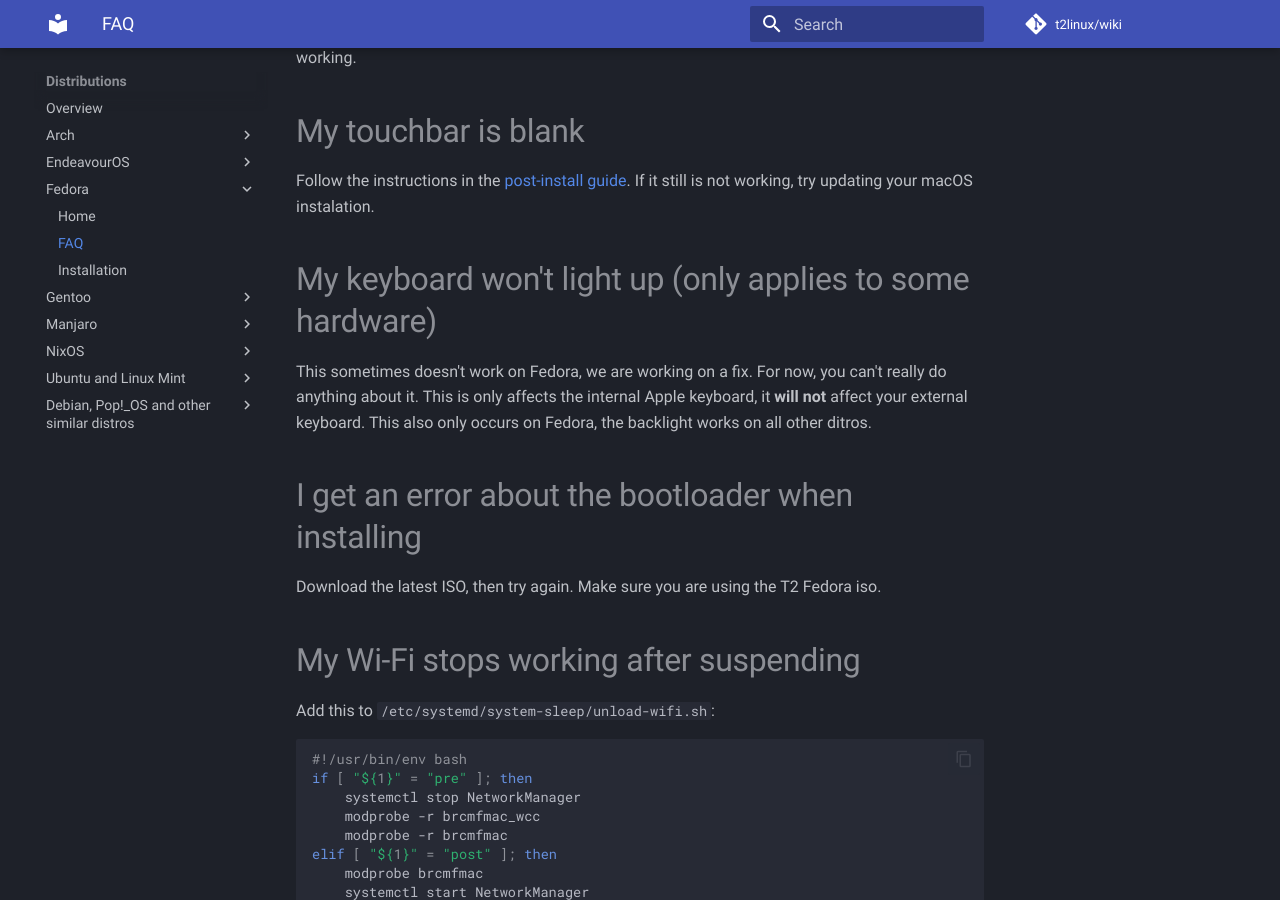
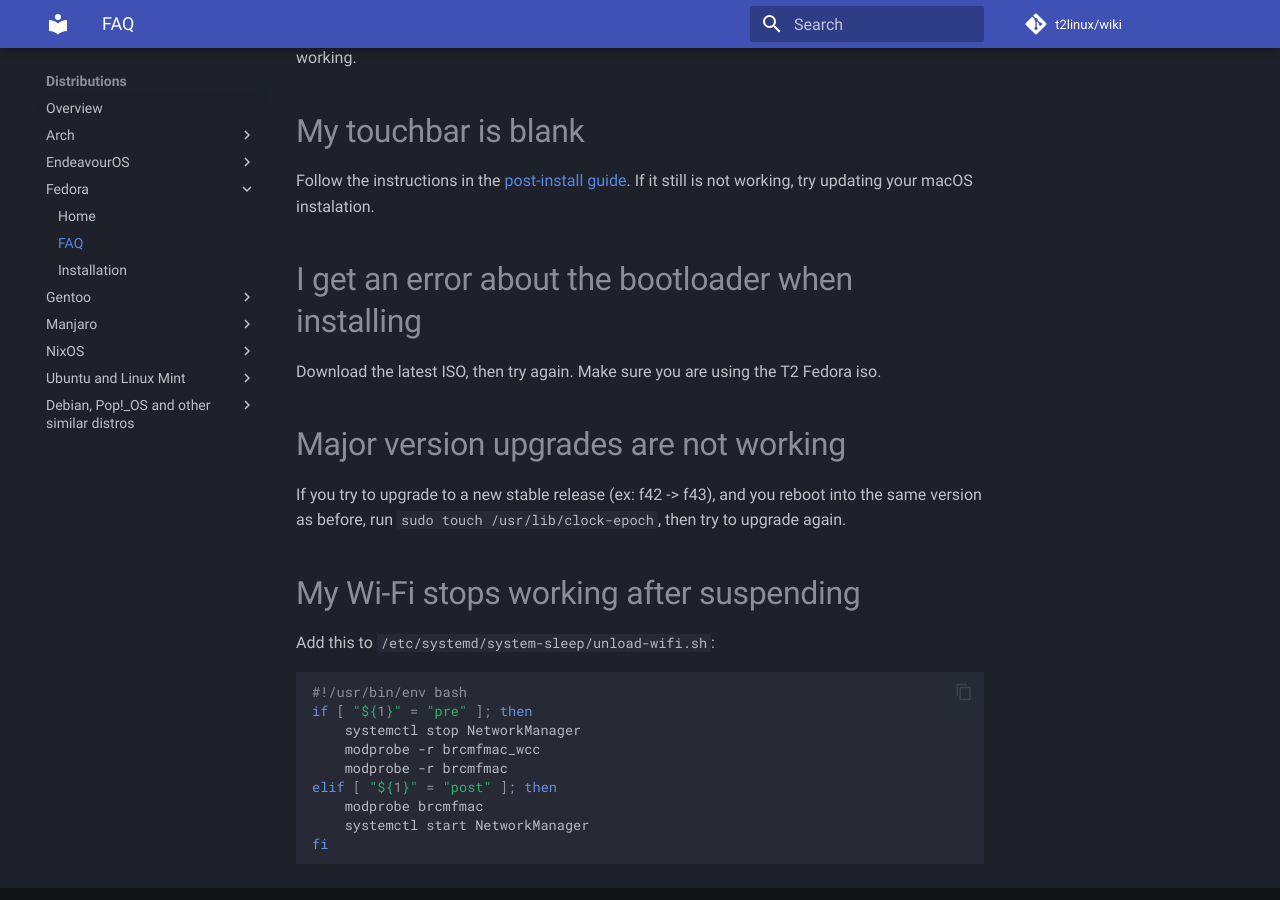
Before and after one commit to t2linux/wiki, an MkDocs documentation site: the page built from docs/distributions/fedora/faq.md, in a window 1280 px wide and 900 px high, scrolled down 445 px. Built offline with MkDocs 1.6.1 and Material for MkDocs 9.7.7, drawn with Linux system fonts in a browser that asks for light colours; comment, search, counter and statistics services are not loaded.

Commit message:
Add fedora faq entry (#653)

```diff
--- a/docs/distributions/fedora/faq.md
+++ b/docs/distributions/fedora/faq.md
@@ -10,13 +10,13 @@ This may be due to differences between USB-C to USB-A adapters. Try a different
 
 Follow the instructions in the [post-install guide](https://wiki.t2linux.org/guides/postinstall/#setting-up-the-touch-bar). If it still is not working, try updating your macOS instalation.
 
-# My keyboard won't light up (only applies to some hardware)
-
-This sometimes doesn't work on Fedora, we are working on a fix. For now, you can't really do anything about it. This is only affects the internal Apple keyboard, it **will not** affect your external keyboard. This also only occurs on Fedora, the backlight works on all other ditros.
-
 # I get an error about the bootloader when installing
 
 Download the latest ISO, then try again. Make sure you are using the T2 Fedora iso.
+
+# Major version upgrades are not working
+
+If you try to upgrade to a new stable release (ex: f42 -> f43), and you reboot into the same version as before, run `sudo touch /usr/lib/clock-epoch`, then try to upgrade again.
 
 # My Wi-Fi stops working after suspending
 
```
